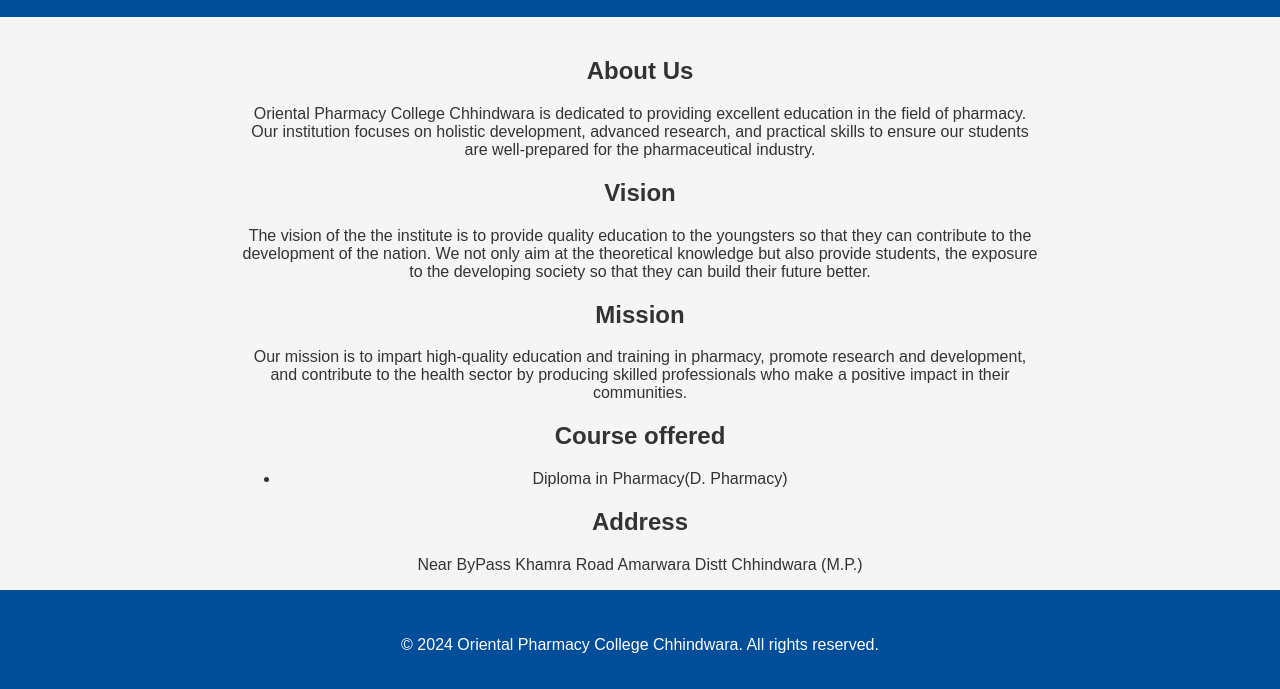
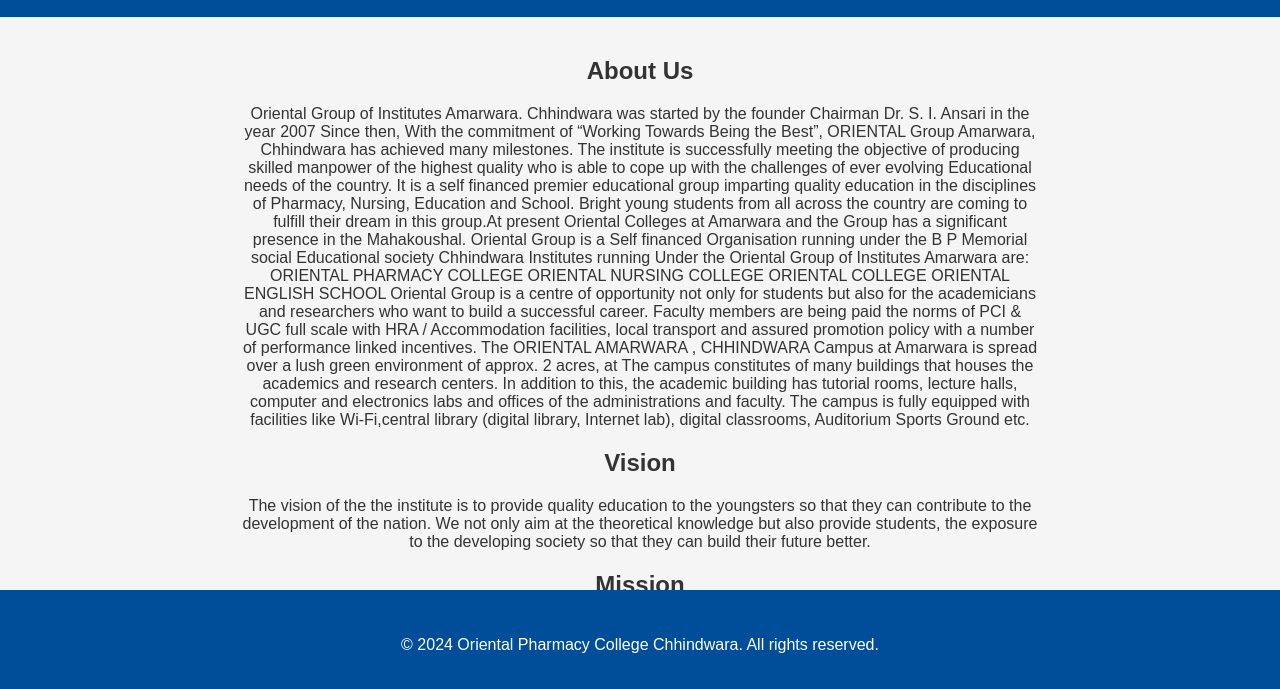
Before and after one commit to ejagat/orientalni.github.io, a plain HTML site: page index.html in a window 1280 px wide. Shown: the part 100-789 px from the top of the page. Drawn offline with Linux system fonts and the light colour scheme.

Commit message:
Update index.html

```diff
--- a/index.html
+++ b/index.html
@@ -49,7 +49,21 @@
     </header>
     <div class="container content">
         <h2>About Us</h2>
-        <p>Oriental Pharmacy College Chhindwara is dedicated to providing excellent education in the field of pharmacy. Our institution focuses on holistic development, advanced research, and practical skills to ensure our students are well-prepared for the pharmaceutical industry.</p>
+        <p>Oriental Group of Institutes Amarwara. Chhindwara was started by the founder Chairman Dr. S. I. Ansari in the year 2007 Since then, With the commitment of “Working Towards Being the Best”, ORIENTAL Group Amarwara, Chhindwara has achieved many milestones. The institute is successfully meeting the objective of producing skilled manpower of the highest quality who is able to cope up with the challenges of ever evolving Educational needs of the country.
+
+                                            It is a self financed premier educational group imparting quality education in the disciplines of Pharmacy, Nursing, Education and School. Bright young students from all across the country are coming to fulfill their dream in this group.At present Oriental Colleges at Amarwara  and the Group has a significant presence in the Mahakoushal. Oriental Group is a Self financed Organisation running under the B P Memorial social Educational society Chhindwara Institutes running Under the Oriental Group of Institutes Amarwara are:
+
+ORIENTAL  PHARMACY COLLEGE
+
+ORIENTAL NURSING COLLEGE
+
+ORIENTAL  COLLEGE
+
+ORIENTAL ENGLISH  SCHOOL
+
+                                         Oriental Group is a centre of opportunity not only for students but also for the academicians and researchers who want to build a successful career. Faculty members are being paid the norms of PCI & UGC full scale with HRA / Accommodation facilities, local transport and assured promotion policy with a number of performance linked incentives.
+
+                                        The ORIENTAL AMARWARA , CHHINDWARA Campus at  Amarwara is spread over a lush green environment of approx. 2 acres, at The campus constitutes of many buildings that houses the academics and research centers. In addition to this, the academic building has tutorial rooms, lecture halls, computer and electronics labs and offices of the administrations and faculty. The campus is fully equipped with facilities like Wi-Fi,central library (digital library, Internet lab), digital classrooms, Auditorium Sports Ground etc.</p>
         <h2>Vision</h2>
         <p>The vision of the the institute is to provide quality education to the youngsters so that they can contribute to the development of the nation. We not only aim at the theoretical knowledge but also provide students, the exposure to the developing society so that they can build their future better.</p>
         <h2>Mission</h2>
```
